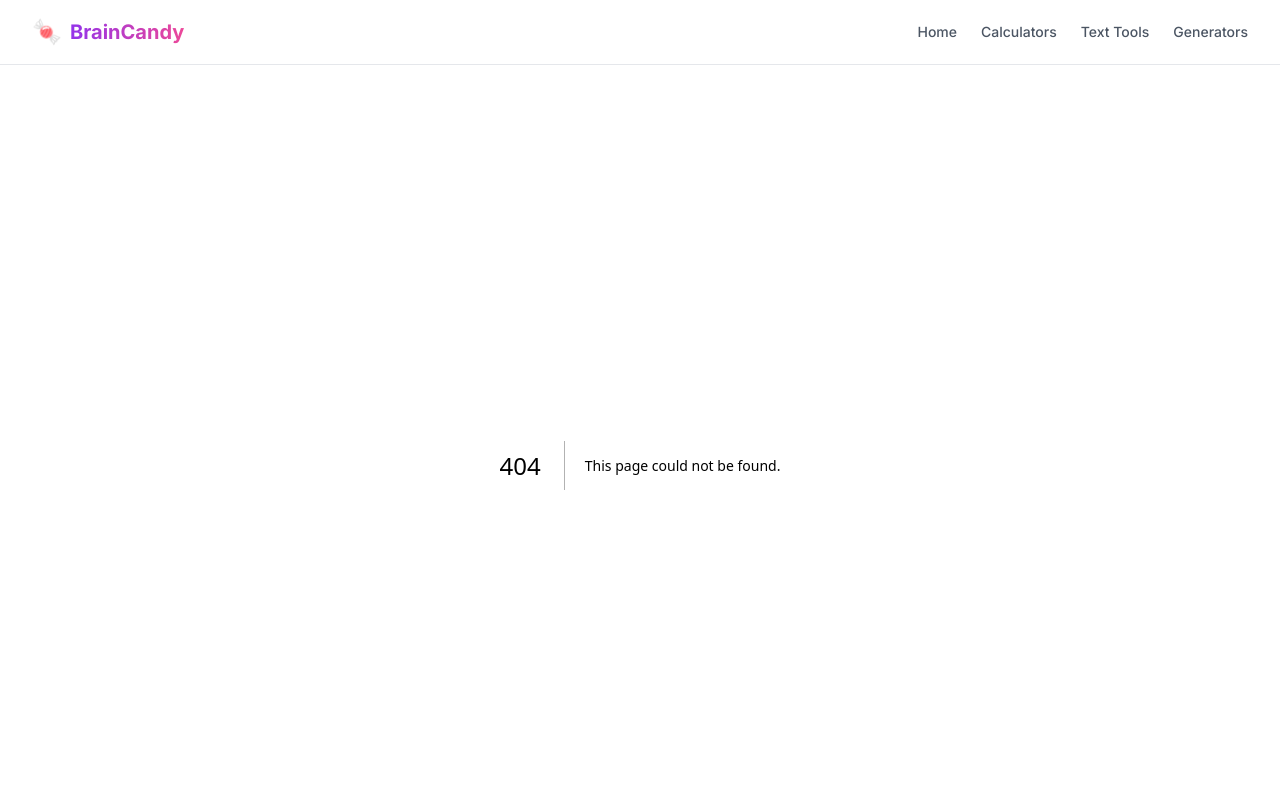
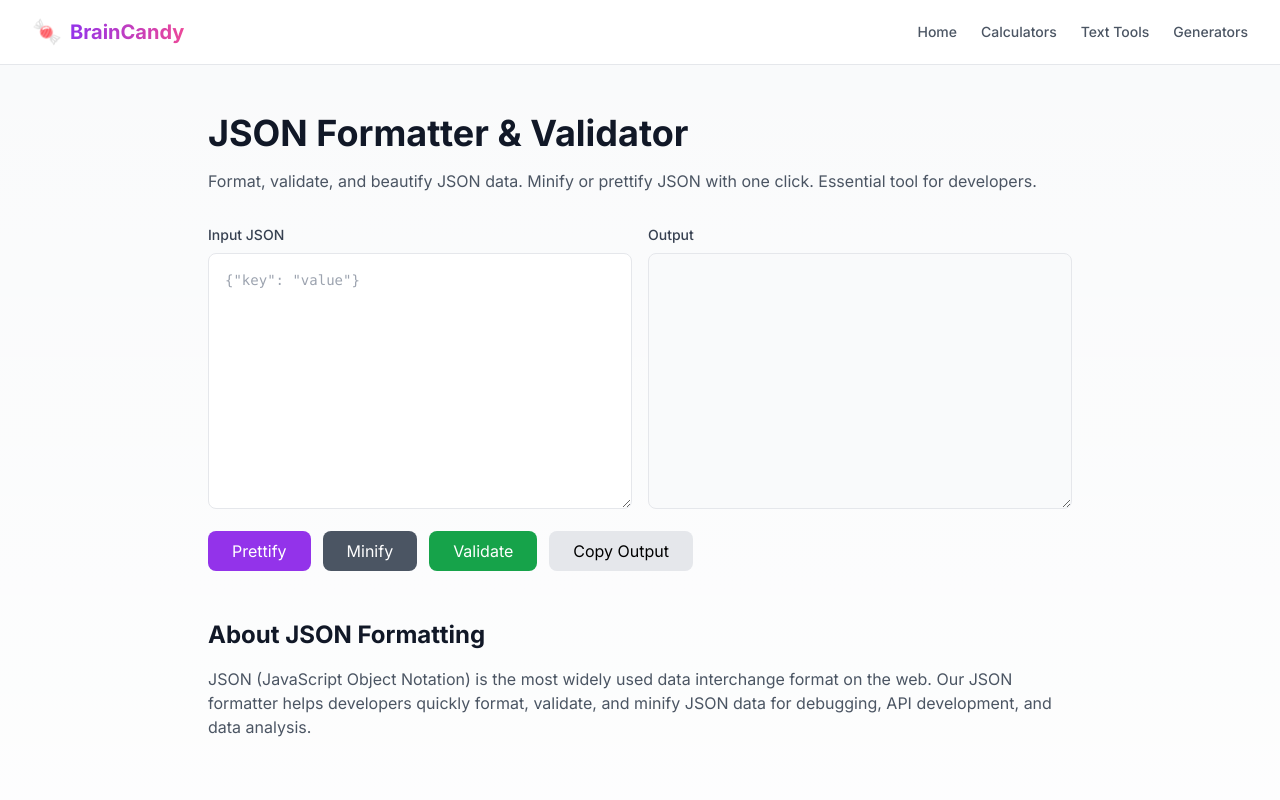
Before and after one commit to rogergrubb/braincandy-website, a Next.js app: page /json-formatter in a window 1280 px wide. Before the commit this address had no page. Shown: the top 800 px of the page. Built offline with nearby package versions, Linux system fonts and the light colour scheme.

Commit message:
Implement JSON Formatter and Validator component
This component allows users to format, validate, and minify JSON data. It includes input and output text areas, buttons for each action, and error handling.

```diff
--- /dev/null
+++ b/src/app/json-formatter/page.tsx
@@ -0,0 +1,31 @@
+"use client";
+import { useState } from "react";
+
+export default function JsonFormatter() {
+  const [input, setInput] = useState("");
+  const [output, setOutput] = useState("");
+  const [error, setError] = useState("");
+
+  const format = () => { try { setOutput(JSON.stringify(JSON.parse(input), null, 2)); setError(""); } catch (e: any) { setError(e.message); setOutput(""); } };
+  const minify = () => { try { setOutput(JSON.stringify(JSON.parse(input))); setError(""); } catch (e: any) { setError(e.message); setOutput(""); } };
+  const validate = () => { try { JSON.parse(input); setError(""); setOutput("Valid JSON!"); } catch (e: any) { setError("Invalid JSON: " + e.message); setOutput(""); } };
+
+  return (
+    <div className="max-w-4xl mx-auto px-4 py-12">
+      <h1 className="text-3xl md:text-4xl font-bold text-gray-900 mb-4">JSON Formatter & Validator</h1>
+      <p className="text-gray-600 mb-8">Format, validate, and beautify JSON data. Minify or prettify JSON with one click. Essential tool for developers.</p>
+      <div className="grid md:grid-cols-2 gap-4 mb-4">
+        <div><label className="block text-sm font-medium text-gray-700 mb-2">Input JSON</label><textarea value={input} onChange={e => setInput(e.target.value)} placeholder='{"key": "value"}' className="w-full h-64 p-4 font-mono text-sm border rounded-lg focus:ring-2 focus:ring-purple-500 resize-y" /></div>
+        <div><label className="block text-sm font-medium text-gray-700 mb-2">Output</label><textarea value={output} readOnly className="w-full h-64 p-4 font-mono text-sm bg-gray-50 border rounded-lg resize-y" /></div>
+      </div>
+      {error && <div className="bg-red-50 text-red-700 p-3 rounded-lg mb-4 text-sm">{error}</div>}
+      <div className="flex gap-3">
+        <button onClick={format} className="px-6 py-2 bg-purple-600 text-white rounded-lg hover:bg-purple-700">Prettify</button>
+        <button onClick={minify} className="px-6 py-2 bg-gray-600 text-white rounded-lg hover:bg-gray-700">Minify</button>
+        <button onClick={validate} className="px-6 py-2 bg-green-600 text-white rounded-lg hover:bg-green-700">Validate</button>
+        <button onClick={() => navigator.clipboard.writeText(output)} className="px-6 py-2 bg-gray-200 rounded-lg hover:bg-gray-300">Copy Output</button>
+      </div>
+      <div className="prose max-w-none mt-12"><h2 className="text-2xl font-bold text-gray-900">About JSON Formatting</h2><p className="text-gray-600 mt-4">JSON (JavaScript Object Notation) is the most widely used data interchange format on the web. Our JSON formatter helps developers quickly format, validate, and minify JSON data for debugging, API development, and data analysis.</p></div>
+    </div>
+  );
+}
```
